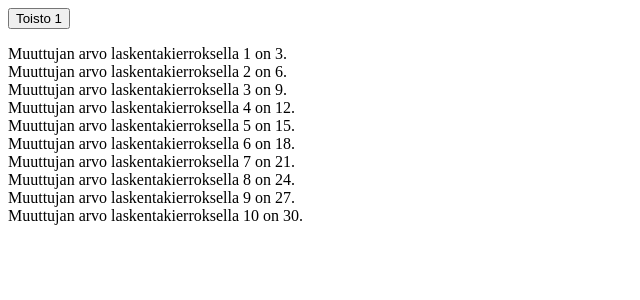
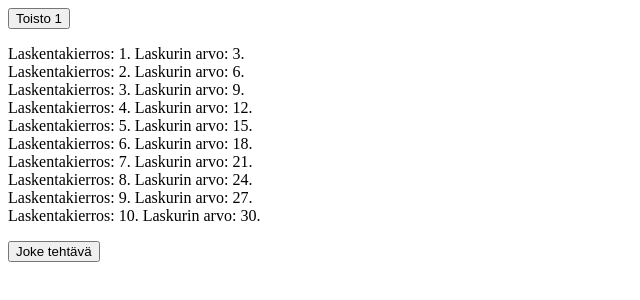
Before and after one commit to ohjelmointilabra/harjoitukset, a plain HTML site: page harjoitukset.html in a window 1280 px wide. Both pictures are taken after a click on the button "Toisto 1". Shown: the whole page, without its empty margins (0-640 px from the left). Drawn offline with Linux system fonts and the light colour scheme.

Commit message:
Updated for-loop exercise.

```diff
--- a/harjoitukset.html
+++ b/harjoitukset.html
@@ -11,6 +11,8 @@
         <p id="toisto-vastaus"></p>
     </div>
     <div class="harjoitus-container"></div>
+        <button onclick="teeJotain()">Joke tehtävä</button>
+        <p id="muu-vastaus"></p>
     <div class="harjoitus-container"></div>
     <script src="./toisto.js"></script>
 </body>
--- a/toisto.js
+++ b/toisto.js
@@ -3,7 +3,12 @@ function tulostaToisto(){
     let laskuri = 0;
     for(let i = 1; i <= 10; i ++){
         laskuri += 3;
-        vastausTeksti += "Muuttujan arvo laskentakierroksella " + i + " on " + laskuri + ".<br>"
+        vastausTeksti += "Laskentakierros: " + i + ". Laskurin arvo: " + laskuri + ".<br>"
+        console.log("i = " + i + " | laskuri = " + laskuri)
     }
     document.getElementById("toisto-vastaus").innerHTML = vastausTeksti;
 }
+
+function teeJotain(){
+    // jotain
+}
```
